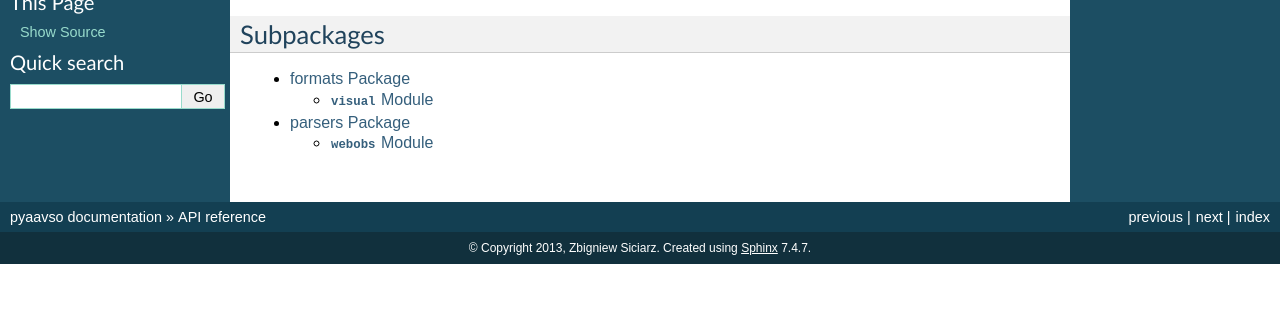
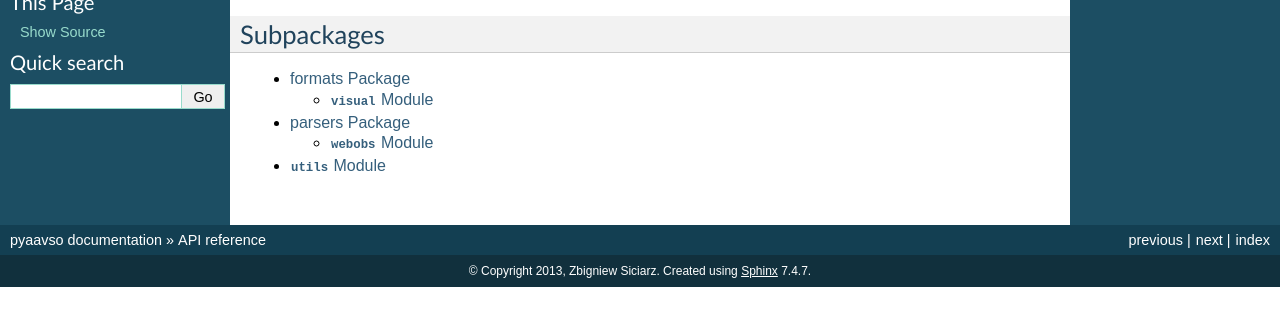
Before and after one commit to zsiciarz/pyaavso, a Sphinx documentation site: the page built from docs/reference.rst, in a window 1280 px wide, cut to the strip 248-574 px from the top of the page. Built offline with Sphinx 7.4.7, drawn with Linux system fonts in a browser that asks for light colours.

Commit message:
Added utils module to the documentation.

```diff
--- /dev/null
+++ b/docs/pyaavso.utils.rst
@@ -0,0 +1,6 @@
+:mod:`utils` Module
+===================
+
+.. automodule:: pyaavso.utils
+    :members:
+    :undoc-members:
--- a/docs/reference.rst
+++ b/docs/reference.rst
@@ -16,3 +16,4 @@ Subpackages
 
     pyaavso.formats
     pyaavso.parsers
+    pyaavso.utils
```
